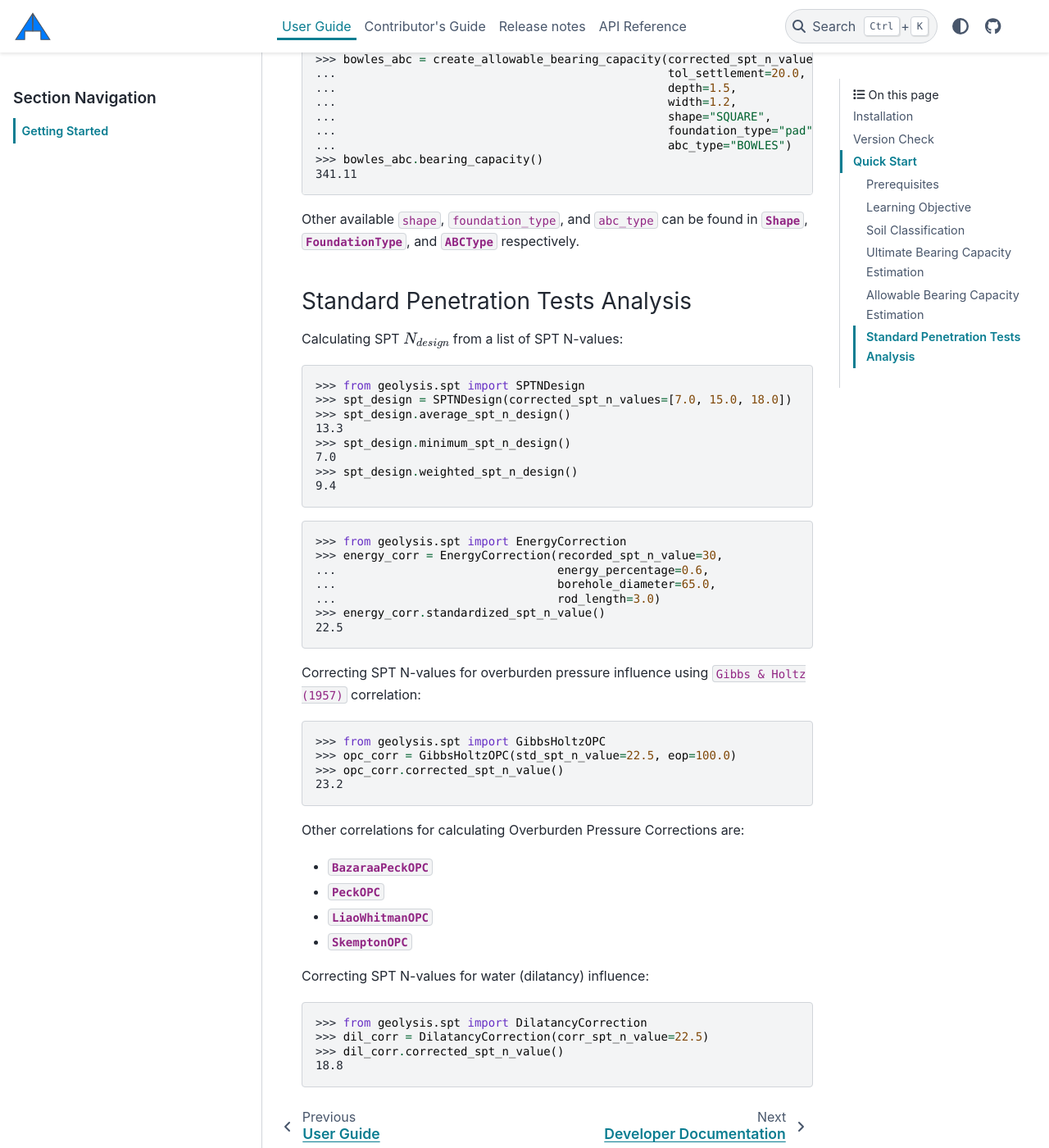
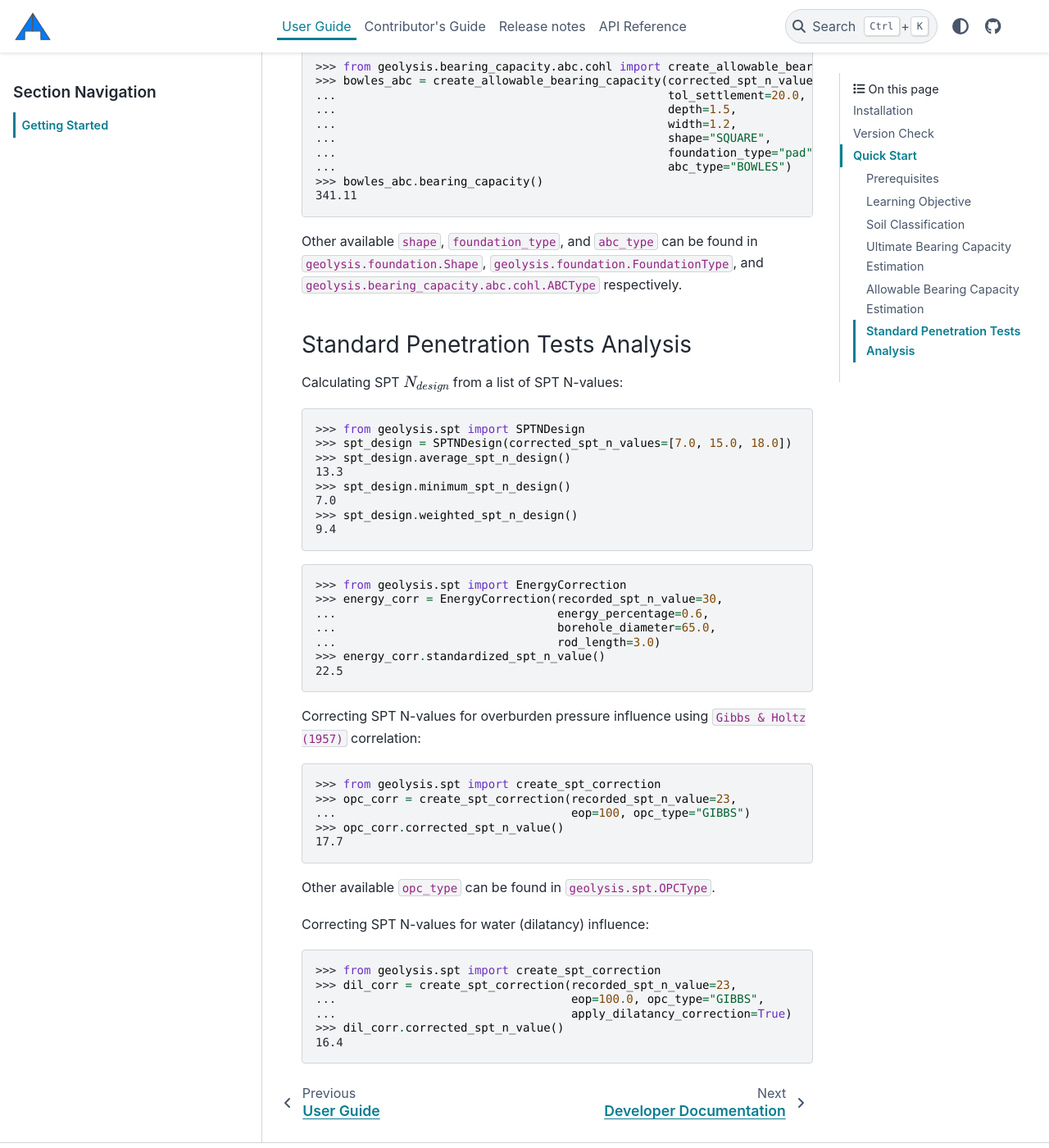
Before and after one commit to patrickboateng/geolysis, a Sphinx documentation site: the page built from docs/user_guide/getting_started.rst, in a window 1280 px wide and 1400 px high, scrolled down 3114 px. Shown: the whole window at 82% size. Built offline with Sphinx 7.4.7 and the PyData theme 0.15.4, drawn with Linux system fonts in a browser that asks for light colours; nearby versions of some CDN libraries; cross-references to code outside the pages are shown as plain code; some of the changed text lies outside the part shown.

Commit message:
modified code examples

```diff
--- a/docs/user_guide/getting_started.rst
+++ b/docs/user_guide/getting_started.rst
@@ -137,8 +137,8 @@
 798.41
 
 
-Other available ``shape`` and ``ubc_type`` can be found in :class:`~geolysis.foundation.Shape`
-and :class:`~geolysis.bearing_capacity.ubc.UBCType` respectively.
+Other available ``shape`` and ``ubc_type`` can be found in :enum:`~geolysis.foundation.Shape`
+and :enum:`~geolysis.bearing_capacity.ubc.UBCType` respectively.
 
 
 Allowable Bearing Capacity Estimation
@@ -158,10 +158,9 @@
 >>> bowles_abc.bearing_capacity()
 341.11
 
-
 Other available ``shape``, ``foundation_type``, and ``abc_type`` can be found
-in :class:`~geolysis.foundation.Shape`, :class:`~geolysis.foundation.FoundationType`,
-and :class:`~geolysis.bearing_capacity.abc.cohl.ABCType` respectively.
+in :enum:`~geolysis.foundation.Shape`, :enum:`~geolysis.foundation.FoundationType`,
+and :enum:`~geolysis.bearing_capacity.abc.cohl.ABCType` respectively.
 
 Standard Penetration Tests Analysis
 -----------------------------------
@@ -188,21 +187,19 @@
 Correcting SPT N-values for overburden pressure influence using
 ``Gibbs & Holtz (1957)`` correlation:
 
->>> from geolysis.spt import GibbsHoltzOPC
->>> opc_corr = GibbsHoltzOPC(std_spt_n_value=22.5, eop=100.0)
+>>> from geolysis.spt import create_spt_correction
+>>> opc_corr = create_spt_correction(recorded_spt_n_value=23,
+...                                  eop=100, opc_type="GIBBS")
 >>> opc_corr.corrected_spt_n_value()
-23.2
+17.7
 
-Other correlations for calculating Overburden Pressure Corrections are:
-
-- :class:`~geolysis.spt.BazaraaPeckOPC`
-- :class:`~geolysis.spt.PeckOPC`
-- :class:`~geolysis.spt.LiaoWhitmanOPC`
-- :class:`~geolysis.spt.SkemptonOPC`
+Other available ``opc_type`` can be found in :enum:`~geolysis.spt.OPCType`.
 
 Correcting SPT N-values for water (dilatancy) influence:
 
->>> from geolysis.spt import DilatancyCorrection
->>> dil_corr = DilatancyCorrection(corr_spt_n_value=22.5)
+>>> from geolysis.spt import create_spt_correction
+>>> dil_corr = create_spt_correction(recorded_spt_n_value=23,
+...                                  eop=100.0, opc_type="GIBBS",
+...                                  apply_dilatancy_correction=True)
 >>> dil_corr.corrected_spt_n_value()
-18.8
+16.4
```
